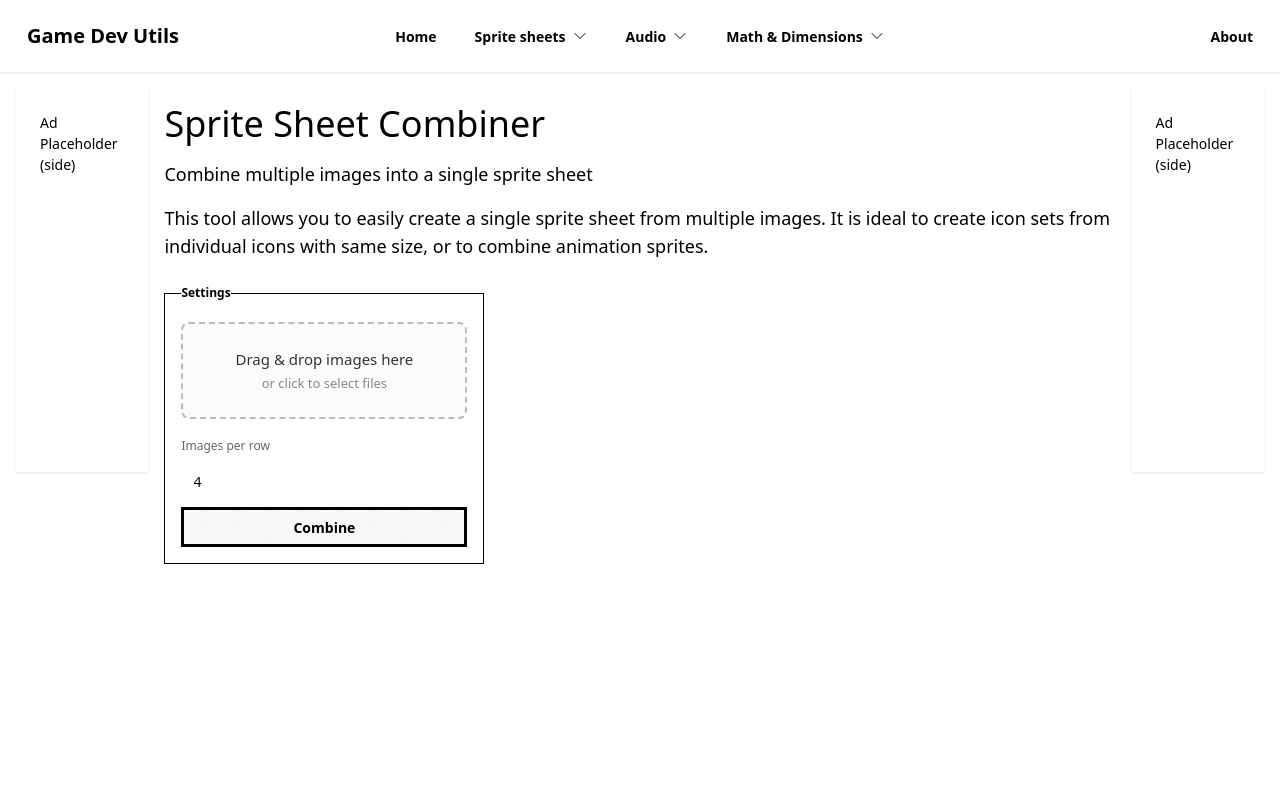
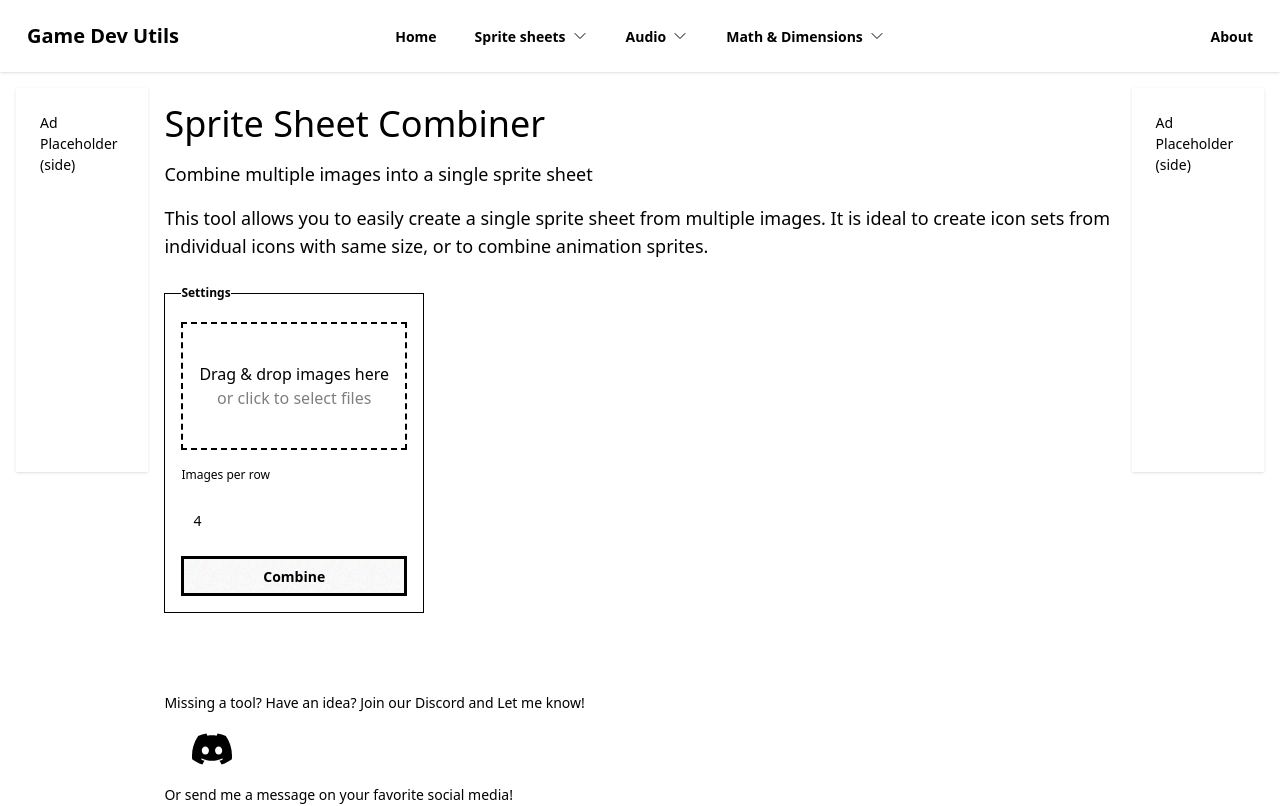
Before and after one commit to hrodrick/game-dev-tools, a React (Vite) app: page /combine in a window 1280 px wide. Shown: the top 806 px of the page. Built offline with nearby package versions, Linux system fonts and the light colour scheme.

Commit message:
Custom styles on the drag and drop. Improved sprite sheet combiner page. Improved footer

```diff
--- a/index.css
+++ b/index.css
@@ -1,5 +1,4 @@
 @import "tailwindcss";
-
 @plugin "daisyui" {
     themes: abyss --default;
     root: ":root";
--- a/src/components/Footer.jsx
+++ b/src/components/Footer.jsx
@@ -20,11 +20,12 @@ export default function Footer() {
   const copiedTimeoutRef = useRef(null);
     return (
         <footer className="flex flex-col gap-4">
-            <p className="text-xl p-0">Missing a tool? Have an idea? Join our Discord and Let me know!</p>
+            <div className="divider" />
+            <p className="text-sm p-0">Missing a tool? Have an idea? Join our Discord and Let me know!</p>
             <a className="btn btn-ghost w-24 self-center md:self-start" key={DiscordSocial.name} href={DiscordSocial.url} target="_blank" rel="noopener noreferrer">
                 {DiscordSocial.icon()}
             </a>
-            <p className="text-xl p-0">Or send me a message on your favorite social media!</p>
+            <p className="text-sm p-0">Or send me a message on your favorite social media!</p>
             <div className="grid grid-cols-2 md:w-120 md:grid-cols-4 gap-2 self-center md:self-start">
                 {socials.map((social) => (
                     <a className="btn btn-ghost w-24" key={social.name} href={social.url} target="_blank" rel="noopener noreferrer">
@@ -32,7 +33,7 @@ export default function Footer() {
                     </a>
                 ))}
             </div>
-            <p className="text-xl p-0">Know someone who could use these tools? Share it! They will love you!</p>
+            <p className="text-sm p-0">Know someone who could use these tools? Share it! They will love you!</p>
             <button
                 className="btn w-full h-16 md:w-64 relative"
                 onClick={() => {
--- a/src/components/MultiDropZone.jsx
+++ b/src/components/MultiDropZone.jsx
@@ -15,7 +15,7 @@ export default function MultiDropZone({
   multiple = true,
   label = "Drag & drop images here",
   accept = "image/*",
-  style = {},
+  className = {},
   children,
 }) {
   const [isDragging, setIsDragging] = useState(false);
@@ -45,18 +45,7 @@ export default function MultiDropZone({
         setIsDragging(false);
       }}
       onClick={() => inputRef.current && inputRef.current.click()}
-      style={{
-        border: isDragging ? "2px solid #4078c0" : "2px dashed #bbb",
-        borderRadius: 8,
-        padding: 24,
-        marginBottom: 12,
-        background: isDragging ? "#eaf3ff" : "#fafbfc",
-        textAlign: "center",
-        cursor: "pointer",
-        color: "#333",
-        minWidth: 220,
-        ...style,
-      }}
+      className={"flex flex-col justify-center gap-4 p-4 min-h-32 hover:opacity-80 hover:cursor-pointer " + (isDragging ? "bg-base-100 border-2 border-primary border-solid" : "bg-neutral border-2 border-neutral-content border-dashed") + " " + className}
       tabIndex={0}
       aria-label={label}
     >
@@ -69,10 +58,10 @@ export default function MultiDropZone({
         ref={inputRef}
       />
       {children ? children : (
-        <span style={{ fontSize: 15 }}>
+        <span className="text-base text-center text-neutral-content w-full">
           {label}
           <br />
-          <span style={{ color: "#888", fontSize: 13 }}>
+          <span className="text-neutral-content opacity-50 text-center w-full">
             or click to select {multiple ? "files" : "a file"}
           </span>
         </span>
--- a/src/pages/SpriteSheetCombiner/SpriteSheetCombiner.jsx
+++ b/src/pages/SpriteSheetCombiner/SpriteSheetCombiner.jsx
@@ -3,6 +3,7 @@ import React, { useRef, useState } from "react";
 import { combineImagesToSpriteSheet } from "./utils/combineImagesToSpriteSheet";
 import MultiDropZone from "../../components/MultiDropZone";
 import DownloadButton from "../../components/DownloadButton";
+import Footer from "../../components/Footer";
 
 export default function SpriteSheetCombiner() {
   const [imagesPerRow, setImagesPerRow] = useState(4); // Default to 4 per row
@@ -39,26 +40,26 @@ export default function SpriteSheetCombiner() {
       <h2 className="text-lg">Combine multiple images into a single sprite sheet</h2>
       <p className="text-lg">This tool allows you to easily create a single sprite sheet from multiple images. It is ideal to create icon sets from individual icons with same size, or to combine animation sprites.</p>
       <div className="flex flex-col md:flex-row gap-4">
-        <fieldset className="fieldset bg-base-200 border-base-300 rounded-box w-xs border p-4">
+        <fieldset className="fieldset bg-base-200 border-base-300 rounded-box border gap-4 p-4 md:min-w-64">
           <legend className="fieldset-legend">Settings</legend>
           <MultiDropZone
               onFilesSelected={files => handleFileChange({ target: { files } })}
               multiple={true}
               label="Drag & drop images here"
-              className="min-w-48"
+              className=""
             />
-          <label className="label">Images per row</label>
+          <label className="label text-neutral-content">Images per row</label>
           <input id="images-per-row"
             type="number"
-            className="input min-w-48"
+            className="input w-full"
             placeholder="Images per row"
             value={imagesPerRow}
             onChange={e => setImagesPerRow(Number(e.target.value))}
             min={1}
             max={images.length || 100}
           />
-          <button className="btn btn-neutral" onClick={handleCombine}>Combine</button>
-          {error && <div className="text-error">{error}</div>}
+          <button className="btn btn-neutral w-full" onClick={handleCombine}>Combine</button>
+          {error && <div className="text-error text-sm">{error}</div>}
         </fieldset>
         <canvas ref={canvasRef} className="hidden"/>
         {images.length > 0 && (
@@ -78,7 +79,7 @@ export default function SpriteSheetCombiner() {
           <DownloadButton
             href={spriteSheetUrl}
             fileName="sprite_sheet.png"
-            className="btn btn-neutral w-64"
+            className="btn btn-neutral md:w-64"
             children = "Download Sprite Sheet"
           />
           <img
@@ -89,11 +90,12 @@ export default function SpriteSheetCombiner() {
           <DownloadButton
             href={spriteSheetUrl}
             fileName="sprite_sheet.png"
-            className="btn btn-neutral w-64"
+            className="btn btn-neutral md:w-64"
             children = "Download Sprite Sheet"
           />
         </div>
       )}
+      <Footer />
     </div>
   );
 }
```
